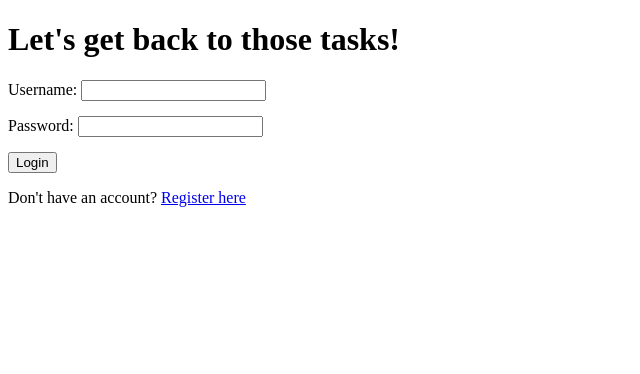
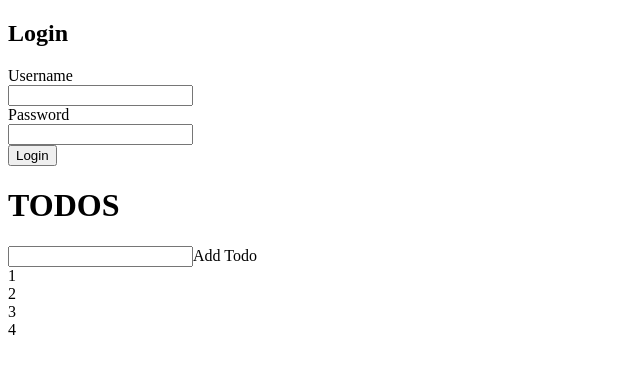
Before and after one commit to robhaughton1/secure-todo, a Flask app: page /login in a window 1280 px wide. Shown: the top 374 px of the page, without its empty margins (0-640 px from the left). Run offline with Flask 3, Linux system fonts and the light colour scheme.

Commit message:
Refactor login.html structure and add styles

```diff
--- a/templates/login.html
+++ b/templates/login.html
@@ -1,35 +1,49 @@
 <!DOCTYPE html>
-<html>
+<html lang="en">
+    <head>
+        <meta charset="UTF-8"><meta name="viewport" content="width=device-width, initial-scale=1.0">
+        <title>Login</title>
+        <link rel="stylesheet" href="style.css">
+        <link href="https://fonts.googleapis.com/css2?family=Poppins:wght@400;700&display=swap" rel="stylesheet">
 
-     <head>
-         <title>Secure Todo</title>
-         <style>
-            .form-group {
-                margin-bottom: 15px;
-            }
-        </style>
-        </head>
+    </head>
+    <body>
+        <div class="authContainer">
 
-         <body>
-            <h1>Let's get back to those tasks!</h1>
-            <form method="POST" action="/login">
-                {% if error %}
-                    <p style="color: red;">{{ error }}</p>
-                {% endif %}
+                <h2>Login</h2>
+             <form id="loginForm" class="loginForm"></form>
 
-                <div class="form-group">
-                    <label for="username">Username:</label>
-                    <input type="text" id="username" name="username" required>
+                <div class="usernameContainer">
+                    <div>Username</div>
+                    <input type="text" type="text">
                 </div>
 
-                <div class="form-group">
-                    <label for="password">Password:</label>
-                    <input type="password" id="password" name="password" required>
+                <div class="passwordContainer">
+                    <div>Password</div>
+                    <input type="password">
                 </div>
 
-             <button type="submit">Login</button>
-         </form>
-         <p>Don't have an account? <a href="/register">Register here</a></p>
-        </body>
+                <div class="loginButtonDiv">
+                    <button type="submit" id="loginButton" class="loginButton">Login</button>
+                </div>
 
-        </html>
+        </div>
+
+
+        <div class="appContainer">
+        <h1 class="header">TODOS</h1>
+            <div class="add_todo">
+                <input class="">Add Todo</input>
+
+
+
+            <div id="todos_container" class="container">
+                <div class="todo">1</div>
+                <div class="todo">2</div>
+                <div class="todo">3</div>
+                <div class="todo">4</div>
+        </div>
+        <script src="login.js"></script>
+
+    </body>
+    </html>
```
